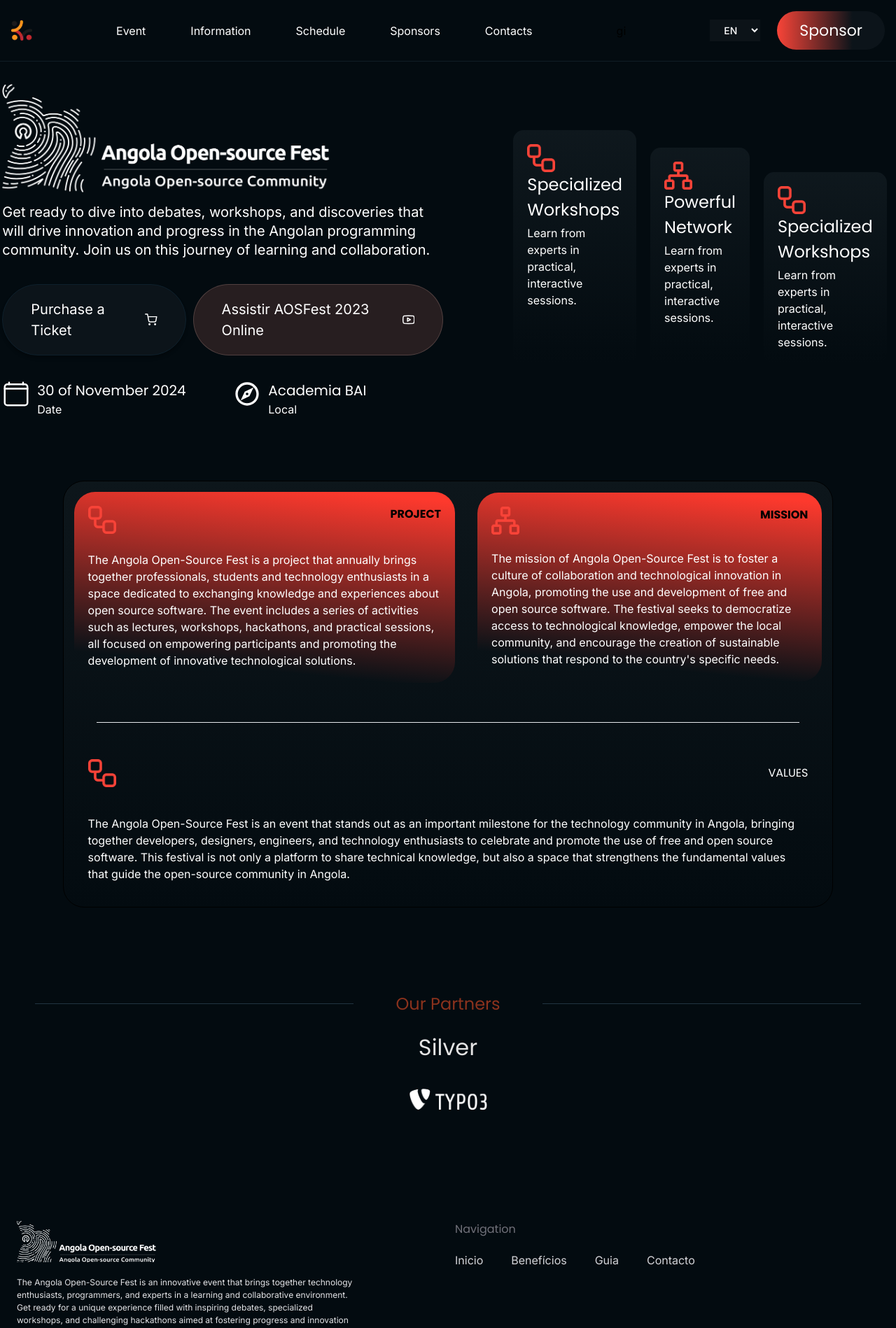
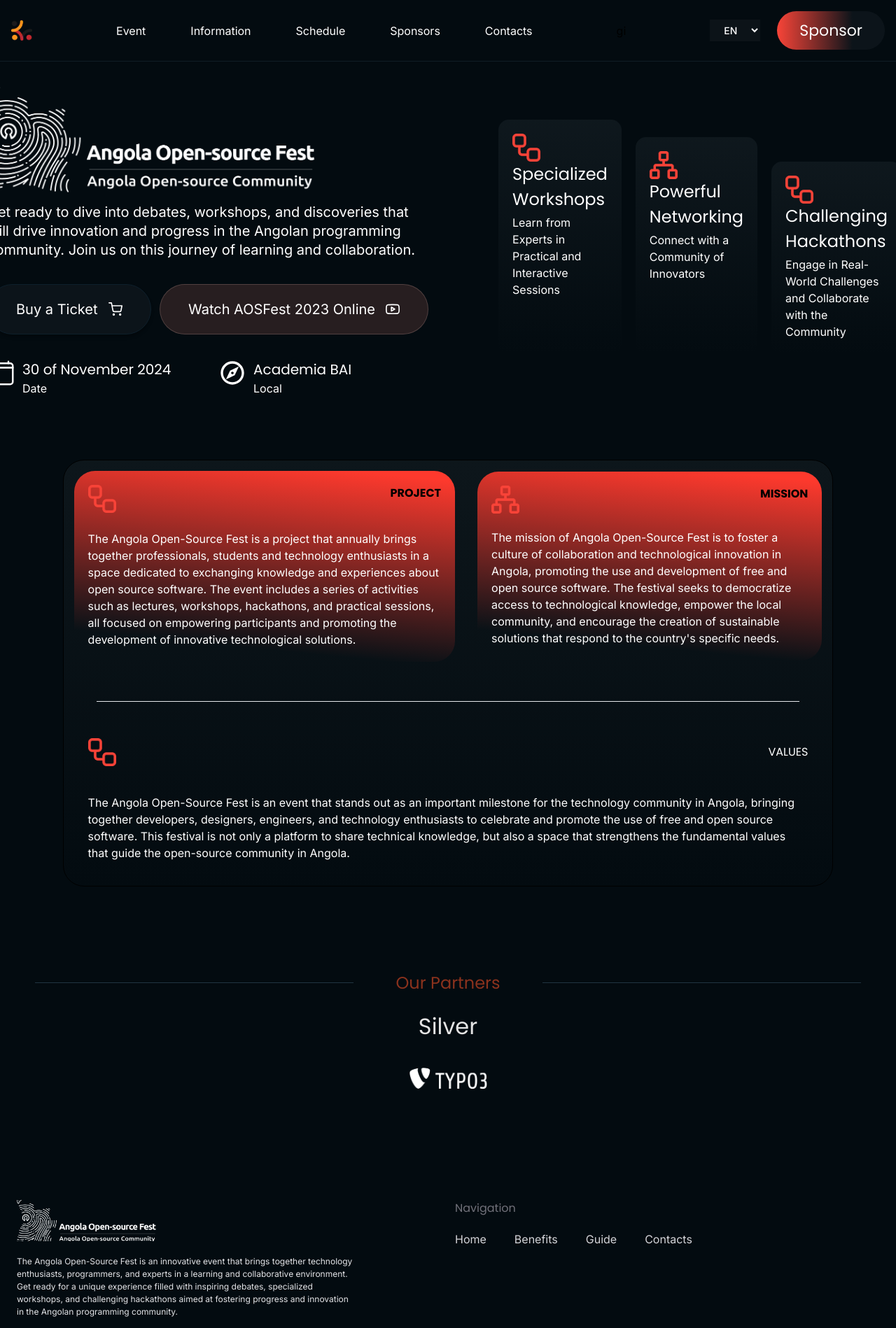
Before and after one commit to angolaosc/aosf2024-website, a Next.js app: page /home in a window 1280 px wide. Shown: the top 1898 px of the page at 70% size. Built offline with nearby package versions, Linux system fonts and the light colour scheme.

Commit message:
fix: melhoria na tradução do homepage

```diff
--- a/src/app/home/components/eventdetails/data.ts
+++ /dev/null
@@ -1,19 +0,0 @@
-import gup16 from '../../../../../public/Group 16.png';
-import gup22 from '../../../../../public/Group 22.png';
-
-const data = [
-  {
-    icon: gup16,
-    title: 'PROJECTO',
-    description:
-      'O Angola Open-Source Fest é um evento inovador que reúne apaixonados por tecnologia, programadores e especialistas em um ambiente de aprendizado e colaboração. Prepare-se para uma experiência única, repleta de debates inspiradores, workshops especializados e hackathons desafiadores que visam promover o progresso e a inovação na comunidade de programação de Angola.',
-  },
-  {
-    icon: gup22,
-    title: 'MISSÃO',
-    description:
-      'O Angola Open-Source Fest é um evento inovador que reúne apaixonados por tecnologia, programadores e especialistas em um ambiente de aprendizado e colaboração. Prepare-se para uma experiência única, repleta de debates inspiradores, workshops especializados e hackathons desafiadores que visam promover o progresso e a inovação na comunidade de programação de Angola.',
-  },
-];
-
-export default data;
--- a/src/app/home/components/eventdetails/eventDetails.tsx
+++ b/src/app/home/components/eventdetails/eventDetails.tsx
@@ -2,7 +2,6 @@
 import Image from 'next/image';
 import gup16 from '../../../../../public/Group 16.png';
 import EventDetailsCardsSlide from './card';
-import data from './data';
 import styles from './styles.module.css';
 import { i18n } from '@/translate/i18n';
 
--- a/src/app/home/page.tsx
+++ b/src/app/home/page.tsx
@@ -1,12 +1,9 @@
 'use client';
 import OffCanvas from '../patrocine/components/Offcanvas';
 import Footer from '../shared/Footer';
-import CompaniesSection from './components/companiesSection/companiesSection';
 import EventSpotlight from './components/event-spotlight';
 import EventDetails from './components/eventdetails/eventDetails';
-import EventTopics from './components/eventTopics/EventTopics';
 import Header from './components/header';
-import OtherEvents from './components/other-events';
 import PartnersSection from './components/partnersSection';
 
 export default function HomePage() {
--- a/src/app/page.tsx
+++ b/src/app/page.tsx
@@ -1,6 +1,6 @@
 import { redirect } from 'next/navigation';
 
 export default function Home() {
-  redirect('/home'); // Redireciona para a página /home
-  return null; // Retorna null porque a função redirect já cuida da navegação
+  redirect('/home');
+  return null;
 }
--- a/src/app/shared/Footer.tsx
+++ b/src/app/shared/Footer.tsx
@@ -85,10 +85,10 @@ export default function Footer() {
               <h5 className="text-zinc-500">{i18n.t('page_2.sponsor.headline')}</h5>
             </header>
             <div className="flex items-center flex-wrap gap-10 pt-5">
-              <LinkItem name={i18n.t('page_2.nav.link_1')} url="#inicio" />
-              <LinkItem name={i18n.t('page_2.nav.link_2')} url="#beneficios" />
-              <LinkItem name={i18n.t('page_2.nav.link_3')} url="#guia" />
-              <LinkItem name={i18n.t('page_2.nav.link_4')} url="#contacto" />
+              <LinkItem name={i18n.t('page_2.sponsor.nav.link_1')} url="#inicio" />
+              <LinkItem name={i18n.t('page_2.sponsor.nav.link_2')} url="#beneficios" />
+              <LinkItem name={i18n.t('page_2.sponsor.nav.link_3')} url="#guia" />
+              <LinkItem name={i18n.t('page_2.sponsor.nav.link_4')} url="#contacto" />
             </div>
           </div>
         </div>
--- a/src/translate/locales/en.ts
+++ b/src/translate/locales/en.ts
@@ -16,8 +16,8 @@ const locales = {
         title: 'Angola Open-source Fest 2024',
         description:
           'Get ready to dive into debates, workshops, and discoveries that will drive innovation and progress in the Angolan programming community. Join us on this journey of learning and collaboration.',
-        button1: 'Purchase a Ticket',
-        button2: 'Assistir AOSFest 2023 Online',
+        button1: 'Buy a Ticket',
+        button2: 'Watch AOSFest 2023 Online',
         toastMessage: 'Coming soon',
         closeButton: "Close",
         date: {
@@ -28,19 +28,19 @@ const locales = {
           {
             icon: gup16,
             title: 'Specialized Workshops',
-            description: 'Learn from experts in practical, interactive sessions.',
+            description: 'Learn from Experts in Practical and Interactive Sessions',
             className: '',
           },
           {
             icon: gup22,
-            title: 'Powerful Network',
-            description: 'Learn from experts in practical, interactive sessions.',
+            title: 'Powerful Networking',
+            description: 'Connect with a Community of Innovators',
             className: '',
           },
           {
             icon: gup16,
-            title: 'Specialized Workshops',
-            description: 'Learn from experts in practical, interactive sessions.',
+            title: 'Challenging Hackathons',
+            description: 'Engage in Real-World Challenges and Collaborate with the Community',
             className: '',
           },
         ],
--- a/src/translate/locales/pt.ts
+++ b/src/translate/locales/pt.ts
@@ -34,13 +34,13 @@ const locales = {
           {
             icon: gup22,
             title: 'Network Poderoso',
-            description: 'Aprenda com especialistas em sessões práticas e interativas.',
+            description: 'Conecte-se com uma Comunidade de Inovadores',
             className: '',
           },
           {
             icon: gup16,
             title: 'Workshops Especializados',
-            description: 'Aprenda com especialistas em sessões práticas e interativas.',
+            description: 'Participe de Desafios Reais e Colabore com a Comunidade',
             className: '',
           },
         ],
@@ -158,9 +158,9 @@ const locales = {
           headline: 'Navegação',
           nav: {
             link_1: 'Home',
-            link_2: 'Benefits',
-            link_3: 'Guide',
-            link_4: 'Contacts',
+            link_2: 'Benefícios',
+            link_3: 'Guia',
+            link_4: 'Contactos',
           },
           title: 'Patrocine agora mesmo',
           description: 'Veja abaixo como podes patrocinar e ajudar-nos neste grande propósito!',
```
